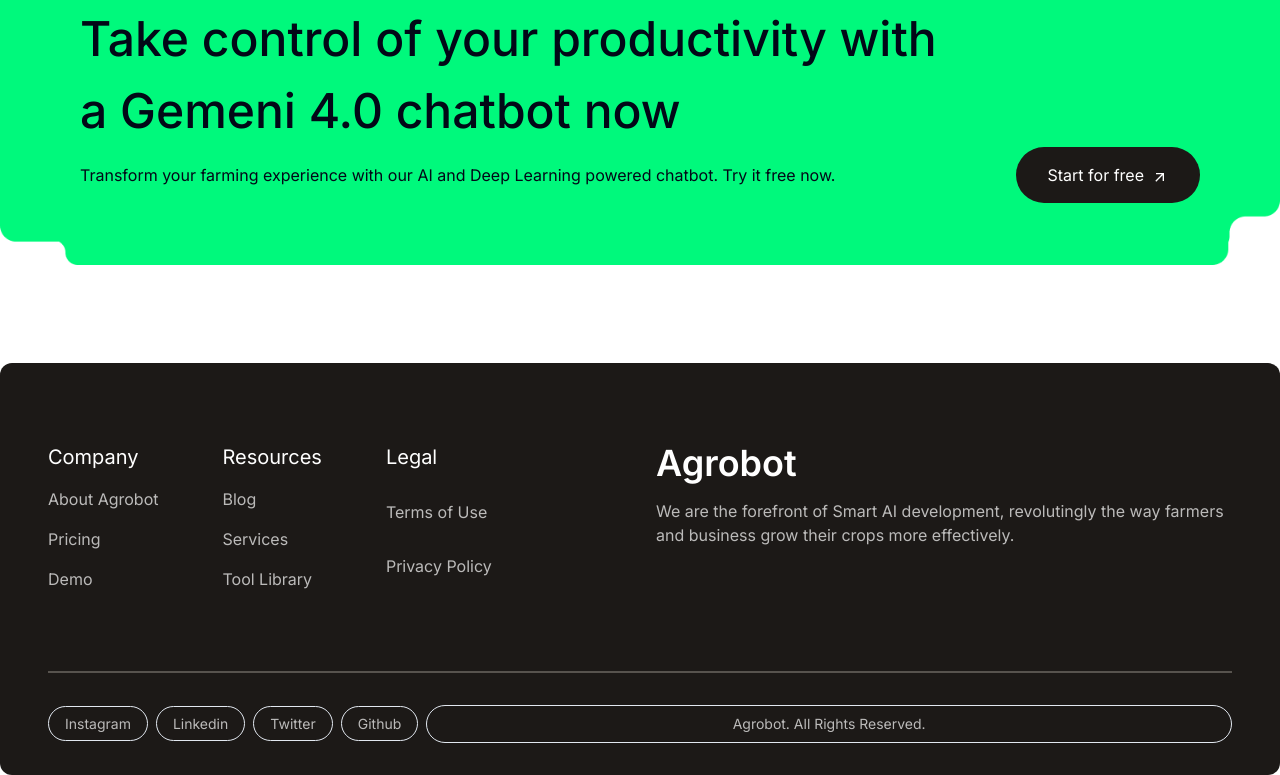
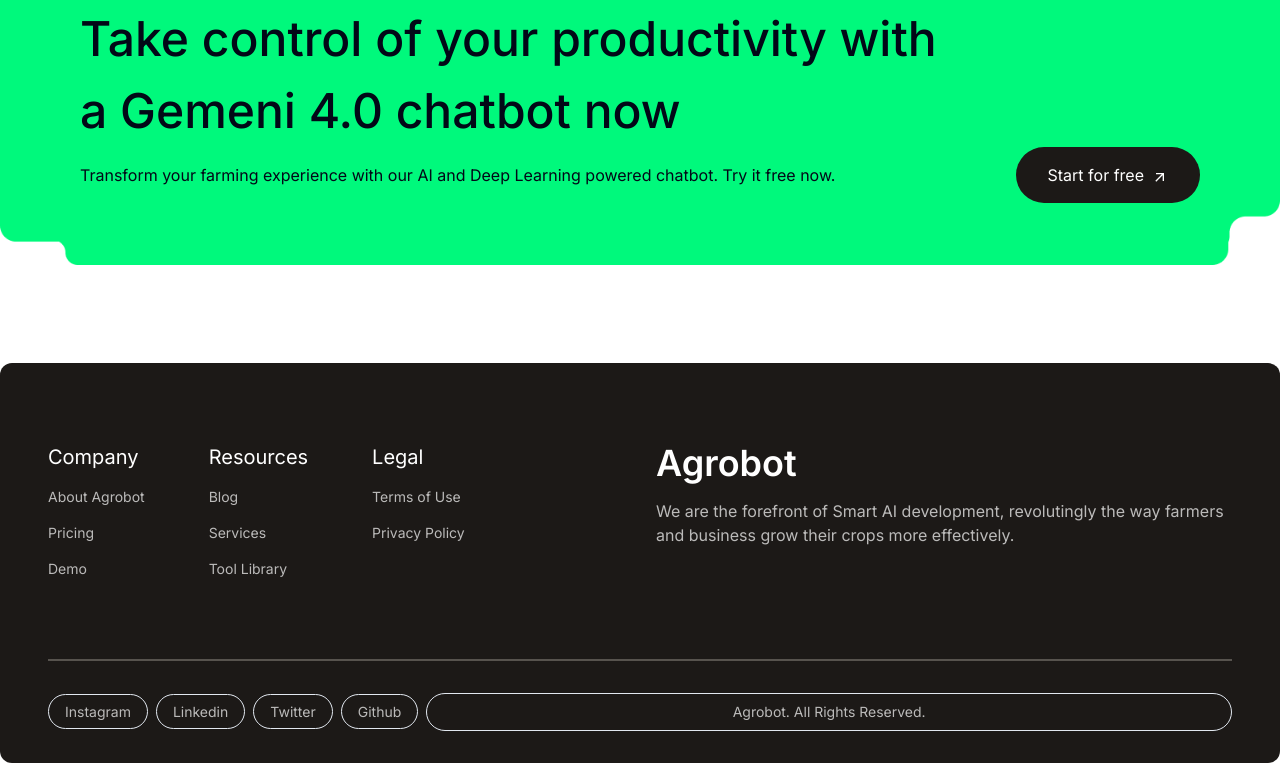
Before and after one commit to Sujanban/agrobot, a React (Vite) app in the folder client/: page / in a window 1280 px wide. Shown: the part 3403-4178 px from the top of the page. Built offline with nearby package versions, Linux system fonts and the light colour scheme.

Commit message:
text size optimized

```diff
--- a/client/src/components/Footer.jsx
+++ b/client/src/components/Footer.jsx
@@ -1,10 +1,5 @@
 import React from 'react'
 import { Link } from 'react-router-dom'
-import { FaFacebookF } from "react-icons/fa6";
-import { FaTwitter } from "react-icons/fa6";
-import { FaInstagram } from "react-icons/fa6";
-import { FaLinkedinIn } from "react-icons/fa6";
-import { FaYoutube } from "react-icons/fa6";
 
 const Footer = () => {
   return (
@@ -13,24 +8,24 @@
         <div className=' px-12 py-20 '>
           <div className='flex justify-between'>
             <div className='flex space-x-16'>
-              <div className='grid space-y-4'>
+              <div className='flex flex-col space-y-4'>
                 <h1 className='text-xl'>Company</h1>
-                <Link className='text-white/70'>About Agrobot</Link>
-                <Link className='text-white/70'>Pricing</Link>
-                <Link className='text-white/70'>Demo</Link>
+                <Link className='text-white/70 text-sm'>About Agrobot</Link>
+                <Link className='text-white/70 text-sm'>Pricing</Link>
+                <Link className='text-white/70 text-sm'>Demo</Link>
               </div>
 
-              <div className='grid space-y-4'>
+              <div className='flex flex-col space-y-4'>
                 <h1 className='text-xl'>Resources</h1>
-                <Link className='text-white/70'>Blog</Link>
-                <Link className='text-white/70'>Services</Link>
-                <Link className='text-white/70'>Tool Library</Link>
+                <Link className='text-white/70 text-sm'>Blog</Link>
+                <Link className='text-white/70 text-sm'>Services</Link>
+                <Link className='text-white/70 text-sm'>Tool Library</Link>
               </div>
 
-              <div className='grid space-y-4'>
+              <div className='flex flex-col space-y-4'>
                 <h1 className='text-xl'>Legal</h1>
-                <Link className='text-white/70'>Terms of Use</Link>
-                <Link className='text-white/70'>Privacy Policy</Link>
+                <Link className='text-white/70 text-sm'>Terms of Use</Link>
+                <Link className='text-white/70 text-sm'>Privacy Policy</Link>
               </div>
             </div>
             <div className='max-w-xl space-y-4'>
```
